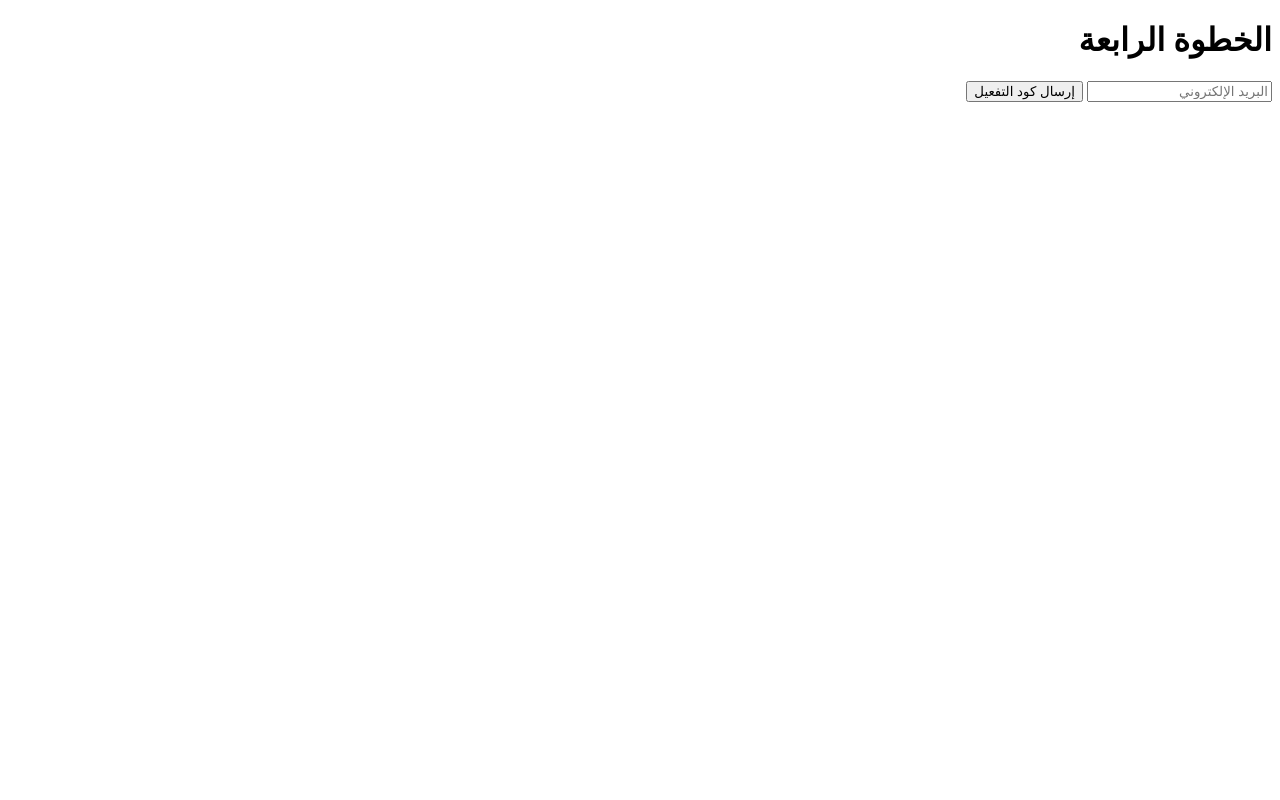
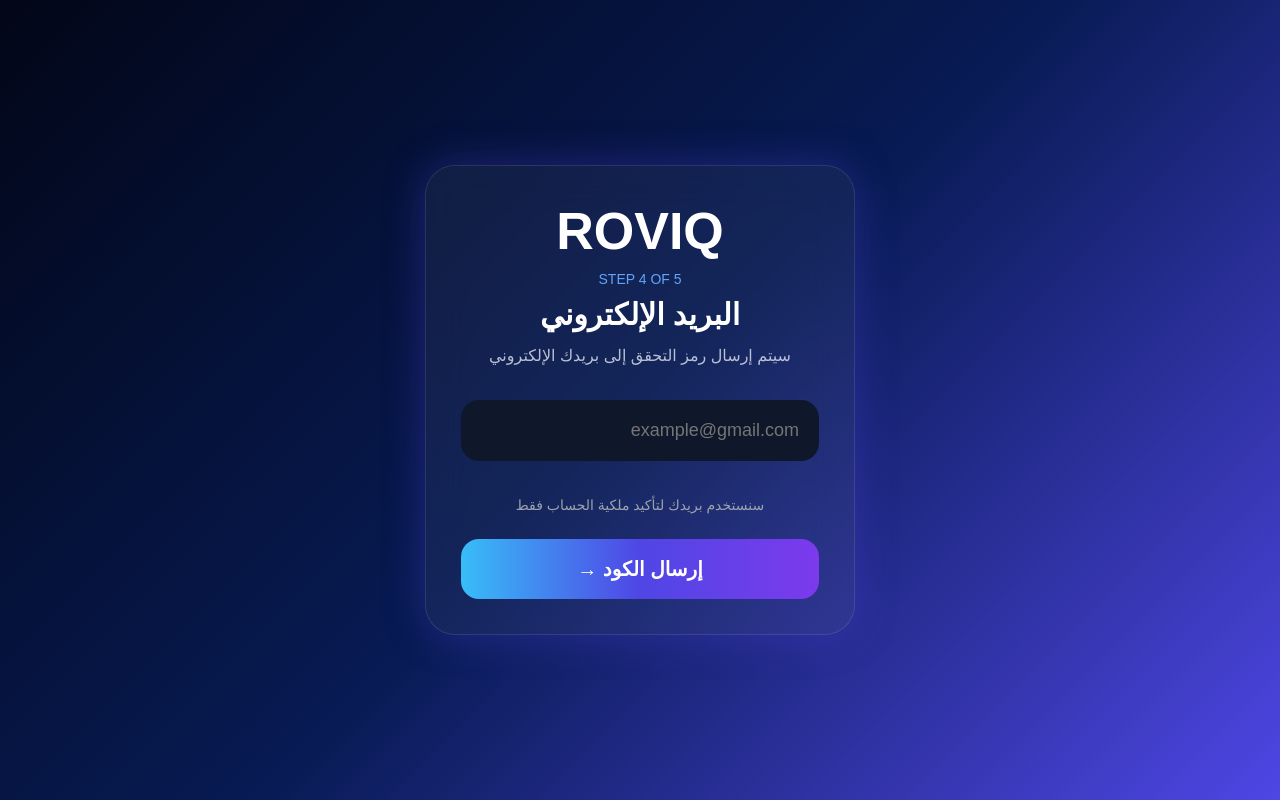
Before and after one commit to flwzrnt3-png/RoqLanChat, a Flask app: page /register-step4 in a window 1280 px wide. Run offline with Flask 3, Linux system fonts and the light colour scheme; the visitor is signed in with stand-in values (Sample User, id 1).

Commit message:
Update register_step4.html

```diff
--- a/templates/register_step4.html
+++ b/templates/register_step4.html
@@ -1,27 +1,270 @@
 <!DOCTYPE html>
 <html lang="ar" dir="rtl">
 <head>
+
 <meta charset="UTF-8">
 <meta name="viewport" content="width=device-width, initial-scale=1.0">
+
 <title>ROVIQ - البريد الإلكتروني</title>
+
+<style>
+
+*{
+margin:0;
+padding:0;
+box-sizing:border-box;
+font-family:Arial,sans-serif;
+}
+
+body{
+
+background:
+linear-gradient(
+135deg,
+#020617,
+#071a52,
+#4f46e5
+);
+
+min-height:100vh;
+
+display:flex;
+justify-content:center;
+align-items:center;
+
+padding:20px;
+
+}
+
+.box{
+
+width:100%;
+max-width:430px;
+
+background:rgba(255,255,255,.05);
+
+backdrop-filter:blur(20px);
+
+border:1px solid rgba(255,255,255,.1);
+
+border-radius:30px;
+
+padding:35px;
+
+box-shadow:
+0 0 40px rgba(79,70,229,.35);
+
+}
+
+.logo{
+
+font-size:52px;
+font-weight:bold;
+color:white;
+
+text-align:center;
+
+margin-bottom:10px;
+
+}
+
+.step{
+
+text-align:center;
+
+color:#60a5fa;
+
+font-size:14px;
+
+margin-bottom:10px;
+
+}
+
+.title{
+
+text-align:center;
+
+color:white;
+
+font-size:30px;
+
+font-weight:bold;
+
+margin-bottom:10px;
+
+}
+
+.desc{
+
+text-align:center;
+
+color:#b8c0d4;
+
+margin-bottom:30px;
+
+line-height:1.8;
+
+}
+
+input{
+
+width:100%;
+
+padding:18px;
+
+border:none;
+
+outline:none;
+
+border-radius:18px;
+
+background:#0f172a;
+
+color:white;
+
+font-size:18px;
+
+border:2px solid transparent;
+
+margin-bottom:15px;
+
+}
+
+input:focus{
+
+border-color:#4f46e5;
+
+}
+
+.error{
+
+color:#ff6b6b;
+
+font-size:14px;
+
+margin-bottom:15px;
+
+text-align:center;
+
+}
+
+.info{
+
+color:#9ca3af;
+
+font-size:14px;
+
+text-align:center;
+
+margin-bottom:20px;
+
+line-height:2;
+
+}
+
+button{
+
+width:100%;
+
+padding:18px;
+
+border:none;
+
+border-radius:18px;
+
+cursor:pointer;
+
+font-size:20px;
+
+font-weight:bold;
+
+color:white;
+
+background:
+linear-gradient(
+90deg,
+#38bdf8,
+#4f46e5,
+#7c3aed
+);
+
+}
+
+</style>
+
 </head>
 <body>
 
-<h1>الخطوة الرابعة</h1>
+<div class="box">
 
-<form method="POST">
+<div class="logo">
+ROVIQ
+</div>
+
+<div class="step">
+STEP 4 OF 5
+</div>
+
+<div class="title">
+البريد الإلكتروني
+</div>
+
+<div class="desc">
+سيتم إرسال رمز التحقق إلى بريدك الإلكتروني
+</div>
+
+<form method="POST" id="form">
 
 <input
 type="email"
+id="email"
 name="email"
-placeholder="البريد الإلكتروني"
+placeholder="example@gmail.com"
 required>
 
+<div id="error" class="error"></div>
+
+<div class="info">
+سنستخدم بريدك لتأكيد ملكية الحساب فقط
+</div>
+
 <button type="submit">
-إرسال كود التفعيل
+إرسال الكود →
 </button>
 
 </form>
 
+</div>
+
+<script>
+
+document
+.getElementById("form")
+.addEventListener("submit", function(e){
+
+let email =
+document
+.getElementById("email")
+.value
+.trim();
+
+let regex =
+/^[^\s@]+@[^\s@]+\.[^\s@]+$/;
+
+if(!regex.test(email)){
+
+e.preventDefault();
+
+document
+.getElementById("error")
+.innerHTML =
+"البريد الإلكتروني غير صالح";
+
+}
+
+});
+
+</script>
+
 </body>
 </html>
```
